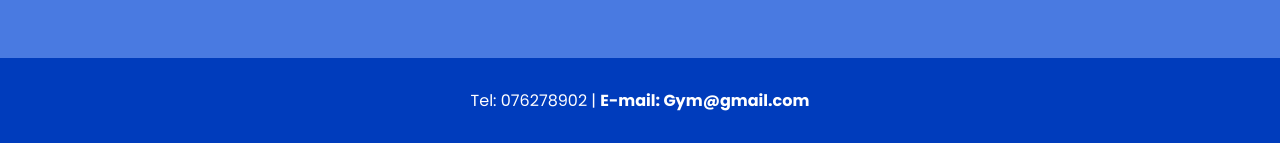
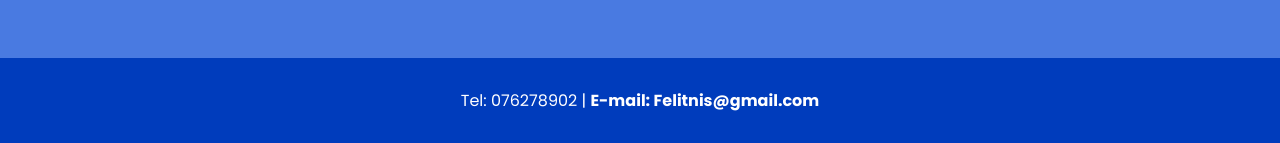
Before and after one commit to zantramte/Felitnis, a PHP site: page /Dobrodosli.php in a window 1280 px wide. Shown: the part 657-800 px from the top of the page. Run offline with PHP 8.4, Linux system fonts and the light colour scheme; the visitor is signed in with stand-in values (Sample User, id 1).

Commit message:
Update Dobrodosli.php

```diff
--- a/Dobrodosli.php
+++ b/Dobrodosli.php
@@ -265,7 +265,7 @@ if (!isset($_SESSION["prijavljen"]) || $_SESSION["prijavljen"] !== TRUE) {
         <p>
             Tel: 076278902
             |
-            <a href="mailto:Gym@gmail.com?subject=Vprašanje%20o%20vadbi&body=Pozdravljeni,%20rad%20bi%20imel%20več%20informacij%20o%20vadbi.">E-mail: Gym@gmail.com</a>
+            <a href="mailto:Felitnis@gmail.com?subject=Vprašanje%20o%20vadbi&body=Pozdravljeni,%20rad%20bi%20imel%20več%20informacij%20o%20vadbi.">E-mail: Felitnis@gmail.com</a>
         </p>
     </div>
 
```
